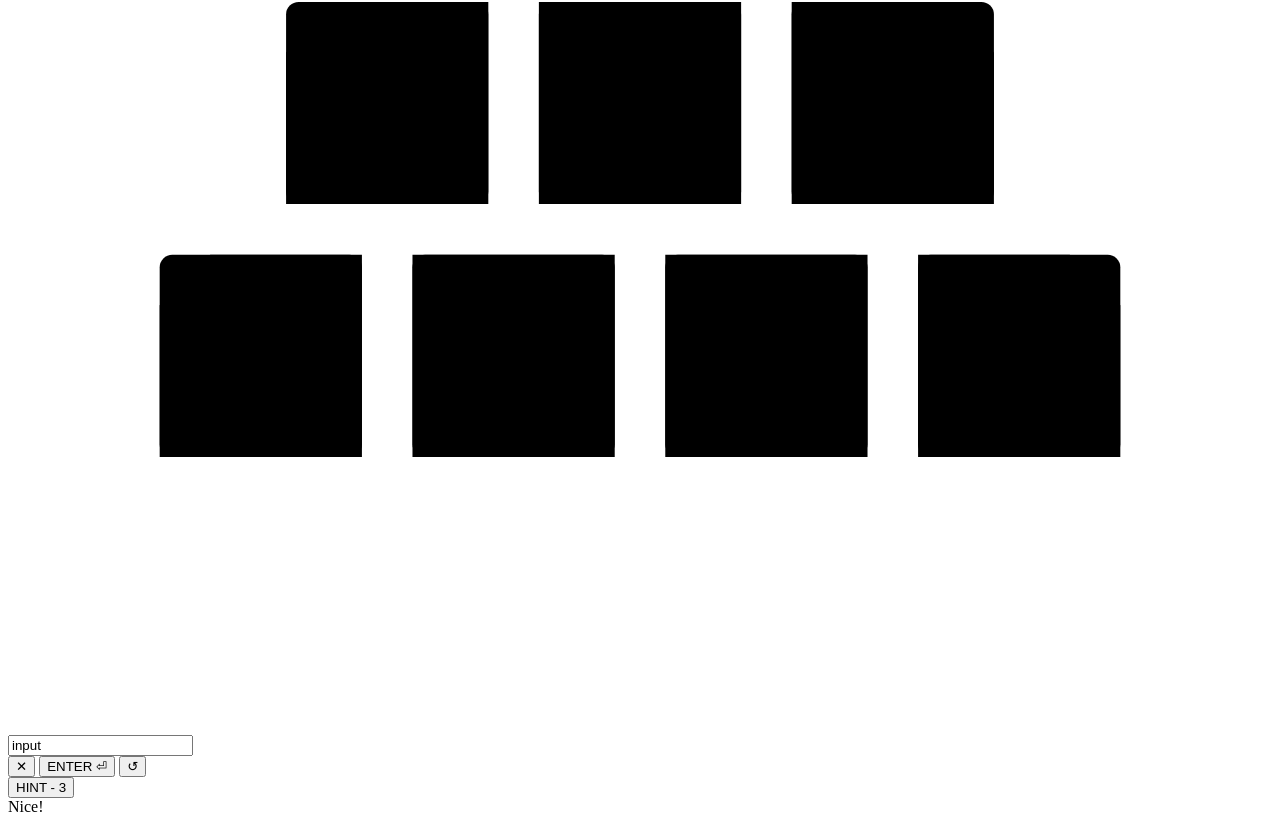
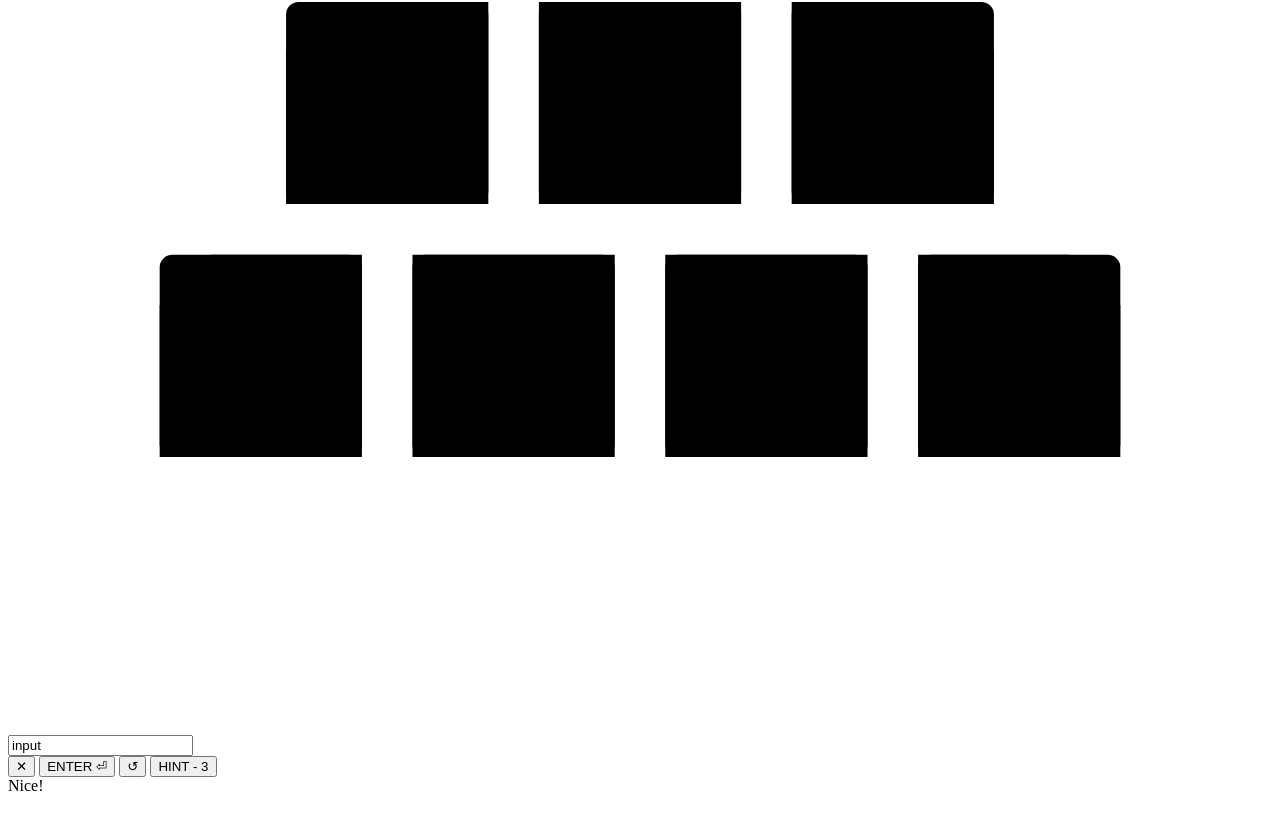
Before and after one commit to aoshea/typescript-5xdbcrff, a website: page index.html in a window 1280 px wide. Shown: the part 555-1379 px from the top of the page. After the commit the page ends 1358 px from the top, so only its background shows below. Drawn offline with Linux system fonts and the light colour scheme.

Commit message:
3 files modified

```diff
--- a/index.html
+++ b/index.html
@@ -1,8 +1,11 @@
+<div class="container">
   <header class="zz--strip zz--heading">
     <span class="zz--title">No. 1,234</span>
     <span class="zz--title">Ziggawords</span>
     <span class="zz--title">Stats</span>
   </header>
+  <article>
+    <div class="svg-container">
       <svg viewBox="0 0 100 100">
         <rect
           rx="3"
@@ -138,19 +141,22 @@
           <text dx="-3.5" x="0" dy="3.5" y="0">B</text>
         </g>
       </svg>
+    </div>
     <div class="zz--input-container">
       <input name="input" type="text" value="input" />
     </div>
-<footer class="zz--controls">
+  </article>
+  <footer>
+    <div class="zz--controls">
       <div class="zz-primary">
         <button name="delete" type="button">&#10005;</button>
         <button name="enter" type="button">ENTER &#9166;</button>
         <button name="shuffle" type="button">&#8634;</button>
-  </div>
-  <div class="zz-secondary">
         <button name="hint" type="button">HINT - 3</button>
       </div>
+    </div>
   </footer>
+</div>
 <div class="zz--plums">
   <div class="zz--plum">Nice!</div>
 </div>
--- a/style.css
+++ b/style.css
@@ -21,6 +21,31 @@
   box-sizing: border-box;
 }
 
+.container {
+  height: calc(var(--vh) * 100);
+  background: white;
+  font-family: system-ui;
+  font-size: 8px;
+  font-weight: 700;
+  text-transform: uppercase;
+}
+
+header {
+  height: 10%;
+  background-color: white;
+}
+
+article {
+  position: relative;
+  height: 80%;
+  background-color: pink;
+}
+
+footer {
+  height: 10%;
+  background-color: blue;
+}
+
 h1,
 h2 {
   margin: 0;
@@ -33,12 +58,23 @@ h2 {
   text-align: center;
 }
 
-svg {
+.svg-container {
   position: absolute;
   top: 0;
+  right: 0;
   left: 0;
-  right: 0;
   bottom: 0;
+  text-align: center;
+  display: flex;
+}
+
+svg {
+  margin: 0 auto;
+  width: auto;
+  height: 100%;
+  flex-grow: 0;
+  flex-shrink: 1;
+  flex-basis: 100%;
 }
 
 svg polygon + text {
@@ -188,6 +224,8 @@ footer.zz--strip {
 }
 
 .zz--input-container {
+  position: fixed;
+  top: 30px;
   margin: 0 auto;
   padding: 2rem 0 0;
   width: 100%;
@@ -217,8 +255,6 @@ footer.zz--strip {
 }
 
 .zz--controls {
-  position: absolute;
-  bottom: 0;
   width: 100%;
   text-align: center;
 }
@@ -236,7 +272,7 @@ footer.zz--strip {
   border: 4px solid var(--bg-alt);
   border-radius: 8px;
   font-family: var(--sans-serif);
-  font-size: 12px;
+  font-size: 8px;
   font-weight: 700;
   text-transform: uppercase;
   letter-spacing: 0.15rem;
@@ -246,6 +282,7 @@ footer.zz--strip {
   color: var(--fg);
   margin: 0.25rem 0.25rem 1rem;
   padding: 0.25rem 1rem;
+  padding: 0;
 }
 
 .zz--controls button:disabled {
```
Also changed, not shown: index.ts (+16 -0 lines). Lines whose indentation alone changed are shown as unchanged.
